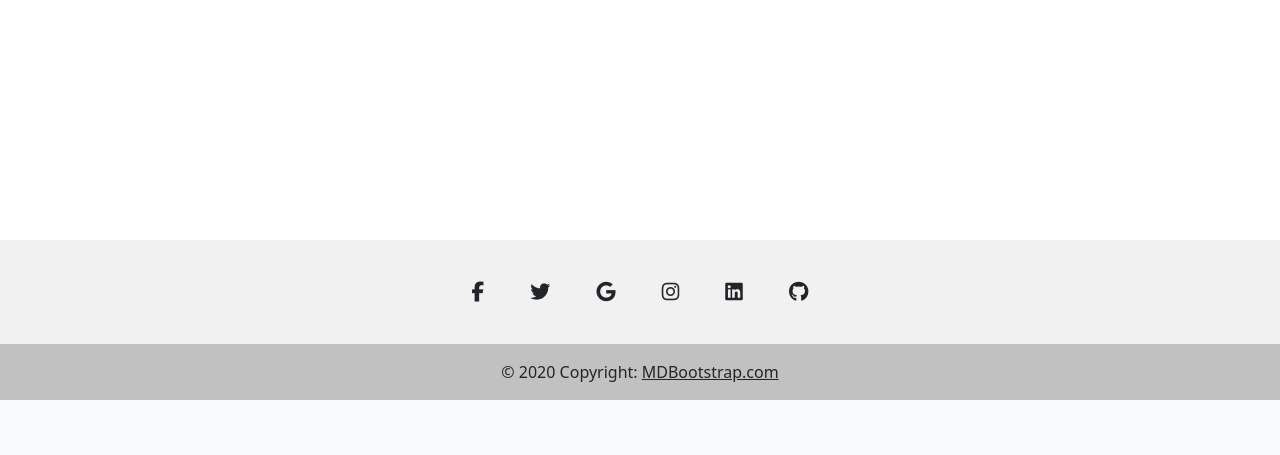
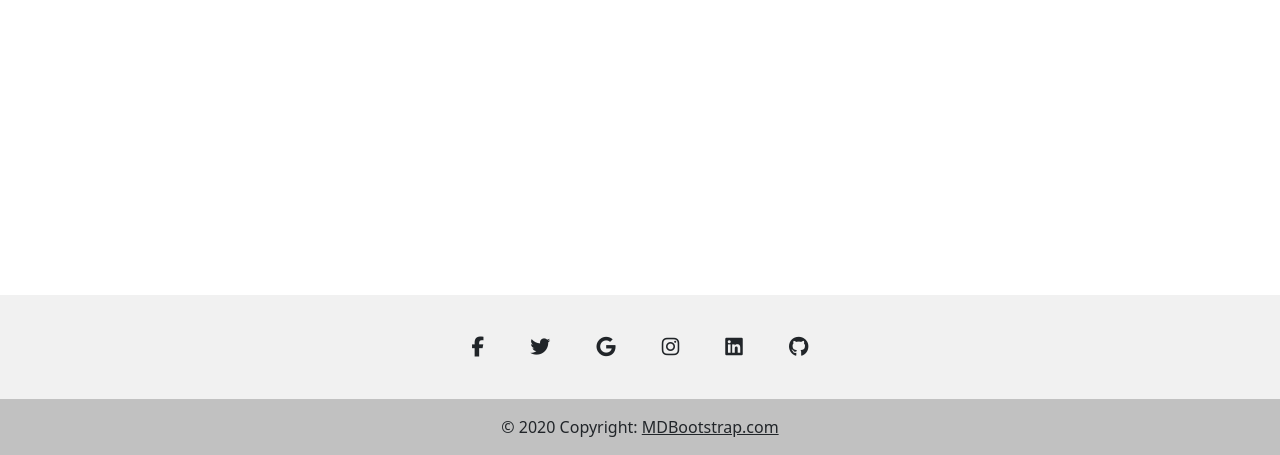
Before and after one commit to d9ed/django_pizza, a Django app: template templates/base.html in a window 1280 px wide. Shown: the part 400-855 px from the top of the page. Before the commit the page ends 800 px from the top, so only its background shows below. Run offline with Django 3.2, Linux system fonts and the light colour scheme; the template is opened without the code that fills it, so the values that code supplies are empty; some libraries are stand-ins or nearby versions.

Commit message:
Fixed footer not being at the bottom of the page on feedback page

```diff
--- a/static/css/main.css
+++ b/static/css/main.css
@@ -194,6 +194,7 @@ header span {
     position: absolute;
     bottom: 0;
     width: 100%;
+    margin-bottom: -55px;
 }
 
 .container-pt-4 {
```
